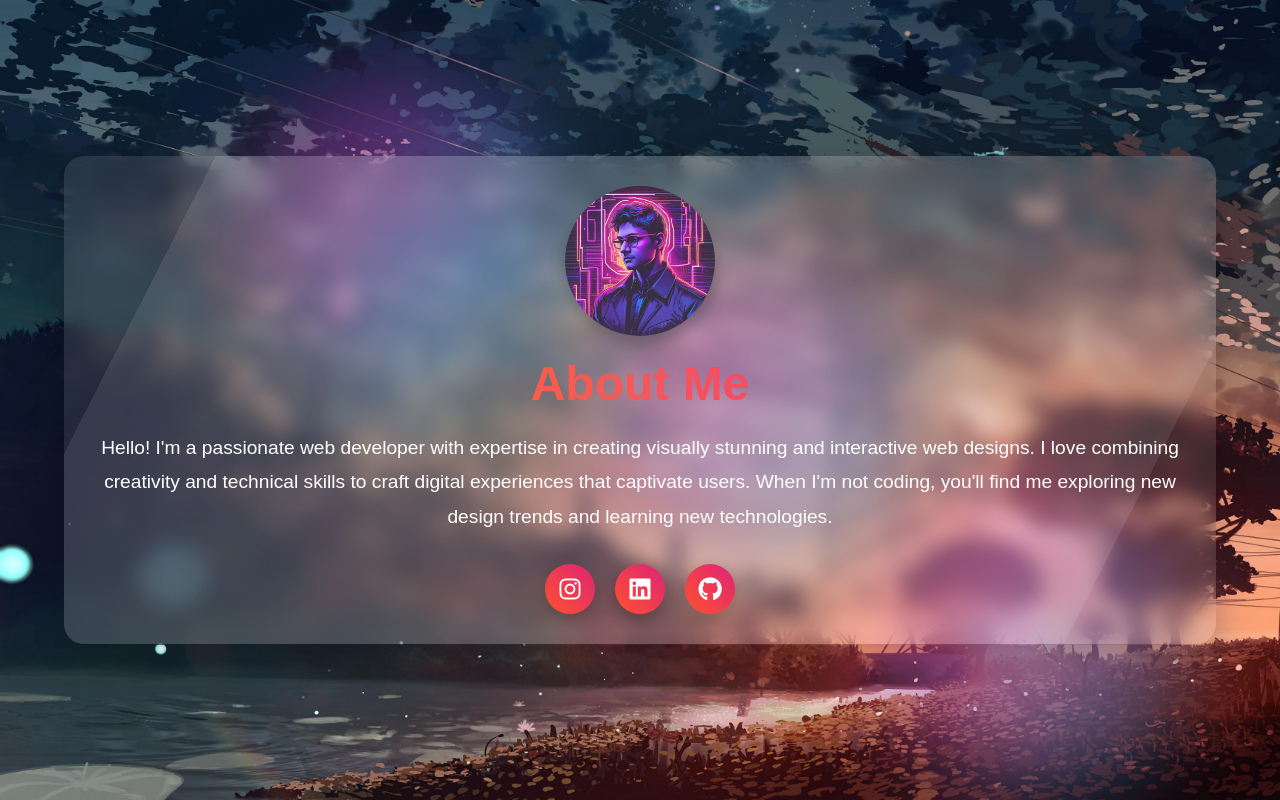
After one commit to ShikharT001/Portfolio, a Flask app: template templates/about.html in a window 1280 px wide. The commit adds this page. Run offline with Flask 3, Linux system fonts and the light colour scheme; the template is opened without the code that fills it, so the values that code supplies are empty; some libraries are stand-ins or nearby versions.

Commit message:
new file:   __pycache__/views.cpython-312.pyc 	new file:   app.py 	new file:   model.py 	new file:   static/Wallpaper.jpg 	modified:   static/style.css 	renamed:    Portfolio.html -> templates/Portfolio.html 	new file:   templates/about.html 	new file:   test.html 	new file:   views.py

```diff
--- /dev/null
+++ b/app.py
@@ -0,0 +1,12 @@
+
+from flask import Flask, render_template, request,Blueprint
+from views import url
+app = Flask(__name__)
+
+
+
+app.register_blueprint(url)
+
+
+if __name__=="__main__":
+    app.run(debug=True)
--- /dev/null
+++ b/templates/about.html
@@ -0,0 +1,191 @@
+
+<link rel="stylesheet" href="https://cdnjs.cloudflare.com/ajax/libs/font-awesome/6.6.0/css/all.min.css">
+    <style>
+        * {
+            margin: 0;
+            padding: 0;
+            box-sizing: border-box;
+        }
+        body {
+            font-family: 'Arial', sans-serif;
+          /*  background: linear-gradient(135deg, #6e45e2, #88d3ce);*/
+            background-image: url("{{url_for('static',filename='Wallpaper.jpg')}}");
+background-size: cover;
+            overflow: hidden;
+            color: #fff;
+            display: flex;
+            justify-content: center;
+            align-items: center;
+            height: 100vh;
+        }
+        .container {
+            position: relative;
+            width: 90%;
+            max-width: 1200px;
+            background: rgba(255, 255, 255, 0.1);
+            backdrop-filter: blur(10px);
+            border-radius: 20px;
+            padding: 30px;
+            box-shadow: 0 8px 32px rgba(0, 0, 0, 0.2);
+            overflow: hidden;
+        }
+        .container:before {
+            content: '';
+           position: absolute;
+            top: -50%;
+            left: -50%;
+            width: 200%;
+            height: 200%;
+            background: radial-gradient(circle, rgba(255, 255, 255, 0.15), transparent);
+            animation: rotateGradient 8s linear infinite;
+        }
+        @keyframes rotateGradient {
+            0% { transform: rotate(0deg); }
+            100% { transform: rotate(360deg); }
+        }
+        h1 {
+            font-size: 3rem;
+            background: linear-gradient(90deg, #ff6a00, #ee0979);
+            -webkit-background-clip: text;
+            -webkit-text-fill-color: transparent;
+            animation: fadeIn 2s ease;
+            text-align: center;
+            margin-bottom: 20px;
+        }
+        @keyframes fadeIn {
+            0% {
+                opacity: 0;
+                transform: translateY(-20px);
+            }
+            100% {
+                opacity: 1;
+                transform: translateY(0);
+            }
+        }
+        p {
+            font-size: 1.2rem;
+            line-height: 1.8;
+            text-align: center;
+            animation: slideIn 2s ease;
+        }
+        @keyframes slideIn {
+            0% {
+                opacity: 0;
+                transform: translateX(-50px);
+            }
+            100% {
+                opacity: 1;
+                transform: translateX(0);
+            }
+        }
+        .profile-pic {
+            width: 150px;
+            height: 150px;
+            border-radius: 50%;
+            overflow: hidden;
+            margin: 0 auto 20px;
+            box-shadow: 0 8px 15px rgba(0, 0, 0, 0.3);
+            animation: zoomIn 2s ease;
+        }
+        .profile-pic img {
+            width: 100%;
+            height: 100%;
+            object-fit: cover;
+        }
+        @keyframes zoomIn {
+            0% {
+                transform: scale(0.8);
+                opacity: 0;
+            }
+            100% {
+                transform: scale(1);
+                opacity: 1;
+            }
+        }
+        .social-links {
+            display: flex;
+            justify-content: center;
+            gap: 20px;
+            margin-top: 30px;
+            animation: fadeIn 2s ease;
+        }
+        .social-links a {
+            width: 50px;
+            height: 50px;
+            background: linear-gradient(45deg, #ff512f, #dd2476);
+            display: flex;
+            justify-content: center;
+            align-items: center;
+            border-radius: 50%;
+            color: white;
+            font-size: 1.5rem;
+            text-decoration: none;
+            box-shadow: 0 5px 15px rgba(0, 0, 0, 0.2);
+            transition: transform 0.3s ease, box-shadow 0.3s ease;
+            z-index:12;
+        }
+        .social-links a:hover {
+            transform: scale(1.2);
+            box-shadow: 0 10px 20px rgba(0, 0, 0, 0.3);
+        }
+        .floating-blobs {
+            position: absolute;
+            top: 0;
+            left: 0;
+            width: 100%;
+            height: 100%;
+            z-index: -1;
+        }
+        .blob {
+            position: absolute;
+            width: 300px;
+            height: 300px;
+            background: linear-gradient(135deg, rgba(255, 0, 150, 0.5), rgba(0, 204, 255, 0.5));
+            border-radius: 50%;
+            filter: blur(50px);
+            animation: float 6s ease-in-out infinite;
+        }
+        .blob:nth-child(1) {
+            top: 10%;
+            left: 20%;
+            animation-delay: 0s;
+        }
+        .blob:nth-child(2) {
+            top: 60%;
+            left: 70%;
+            animation-delay: 2s;
+        }
+        .blob:nth-child(3) {
+            top: 30%;
+            left: 50%;
+            animation-delay: 4s;
+        }
+        @keyframes float {
+            0%, 100% {
+                transform: translateY(0) translateX(0);
+            }
+            50% {
+                transform: translateY(30px) translateX(-30px);
+            }
+        }
+    </style>
+
+
+
+    <div class="container">
+        <div class="profile-pic">
+            <img src="static/DP1.png" alt="Profile Picture">
+        </div>
+        <h1>About Me</h1>
+        <p>Hello! I'm a passionate web developer with expertise in creating visually stunning and interactive web designs. I love combining creativity and technical skills to craft digital experiences that captivate users. When I'm not coding, you'll find me exploring new design trends and learning new technologies.</p>
+        <div class="social-links">
+            <a href="https://instagram.com/shikhar._5834" target="_blank"><i class="fa-brands fa-instagram"></i></a>
+            <a href="https://www.linkedin.com/in/shikhar-tiwari-b40803222/" target="_blank"><i class="fab fa-linkedin"></i></a>
+            <a href="https://www.github.com/ShikharT001" target="_blank"><i class="fab fa-github"></i></a>
+        </div>
+    </div>
+    <div class="floating-blobs">
+        <div class="blob"></div>
+        <div class="blob"></div>
+        <div class="blob"></div>
+    </div>
```
Also changed, not shown: static/style.css (+65 -61 lines), templates/Portfolio.html (renamed from Portfolio.html, +17 -13 lines), test.html (added, +42 -0 lines), views.py (added, +18 -0 lines), model.py (added), static/Wallpaper.jpg (added).
